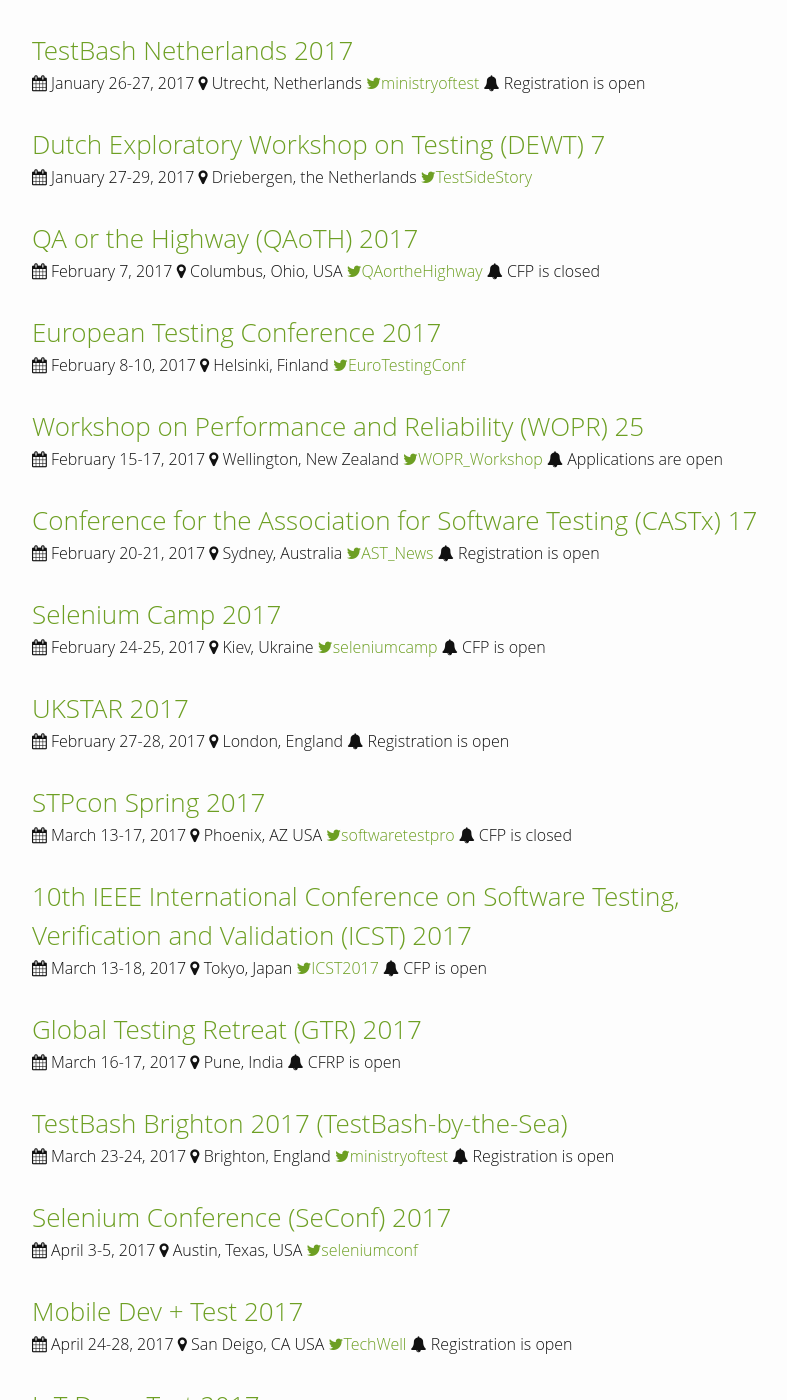
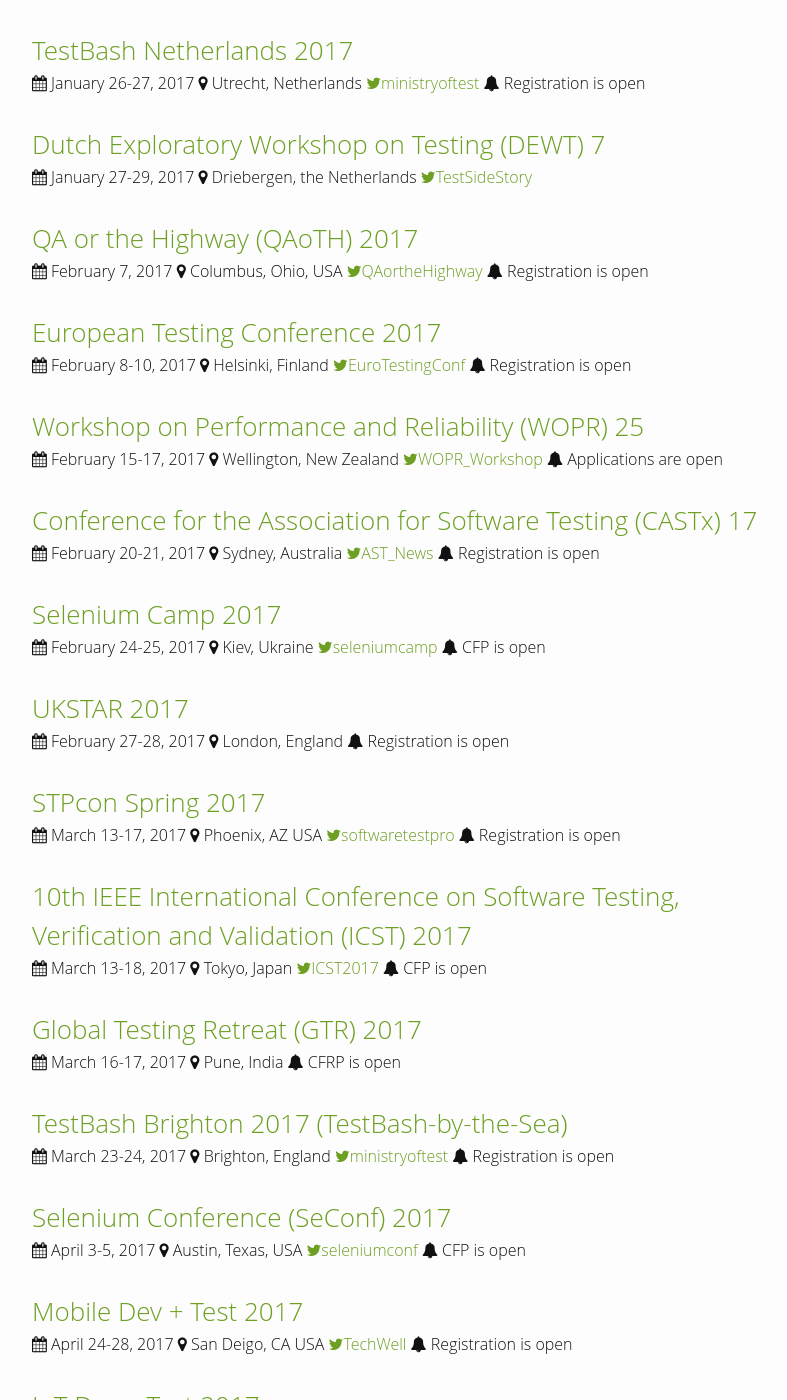
Before and after one commit to TestingConferences/testingconferences.github.io, a Jekyll site: the page built from index.html, in a window 1280 px wide and 1400 px high, scrolled down 219 px. Shown: the whole window, without its empty margins (238-1025 px from the left). Built offline with Jekyll 4.4.1, drawn with Linux system fonts in a browser that asks for light colours; some of the changed text lies outside the part shown.

Commit message:
Status updates for Jan 2017
Updated status for QA or the Highway, Euro Testing Conf, STPCon,
Selenium Conf, Nordic Testing Days, Agile Testing Days, CPHContext,
TestBash Germany

```diff
--- a/_data/current.yml
+++ b/_data/current.yml
@@ -23,13 +23,14 @@
   dates: "February 7, 2017"
   url: https://qaorthehighway.com/
   twitter: QAortheHighway
-  status: CFP is closed
+  status: Registration is open
 
 - name: European Testing Conference 2017
   location: Helsinki, Finland
   dates: "February 8-10, 2017"
   url: http://europeantestingconference.eu/2017/
   twitter: EuroTestingConf
+  status: Registration is open
 
 - name: Workshop on Performance and Reliability (WOPR) 25
   location: Wellington, New Zealand
@@ -63,7 +64,7 @@
   dates: "March 13-17, 2017"
   url: http://softwaretestpro.bmeurl.co/67E71AB
   twitter: softwaretestpro
-  status: CFP is closed
+  status: Registration is open
 
 - name: 10th IEEE International Conference on Software Testing, Verification and Validation (ICST) 2017
   location: Tokyo, Japan
@@ -90,6 +91,7 @@
   dates: "April 3-5, 2017"
   url: http://seleniumconf.com/
   twitter: seleniumconf
+  status: CFP is open
 
 - name: Mobile Dev + Test 2017
   location: San Deigo, CA USA
@@ -162,7 +164,7 @@
   dates: "June 7-9, 2017"
   url: http://nordictestingdays.eu/
   twitter: nordictestdays
-  status: CFP is closed
+  status: Registration is open
 
 - name: Testing Cup 2017
   location: Gdańsk, Poland
@@ -176,7 +178,7 @@
   dates: "June 19-21, 2017"
   url: http://agiletestingdays.us/
   twitter: Agile_USA
-  status: CFP is open
+  status: Registration is open
 
 - name: Conference for the Association for Software Testing (CAST) 2017
   location: Nashville, TN, USA
@@ -190,7 +192,7 @@
   dates: "September 21-22, 2017"
   url: http://copenhagencontext.com/
   twitter: CPHcontext
-  status: CFP is closed
+  status: Registration is open
 
 - name: Pacific Northwest Software Quality Conference (PNSQC) 2017
   location: Portland, Oregon, USA
@@ -203,3 +205,4 @@
   dates: "October 6, 2017"
   url: http://www.ministryoftesting.com/2016/12/testbash-coming-germany/
   twitter: ministryoftest
+  status: CFP is open
```
